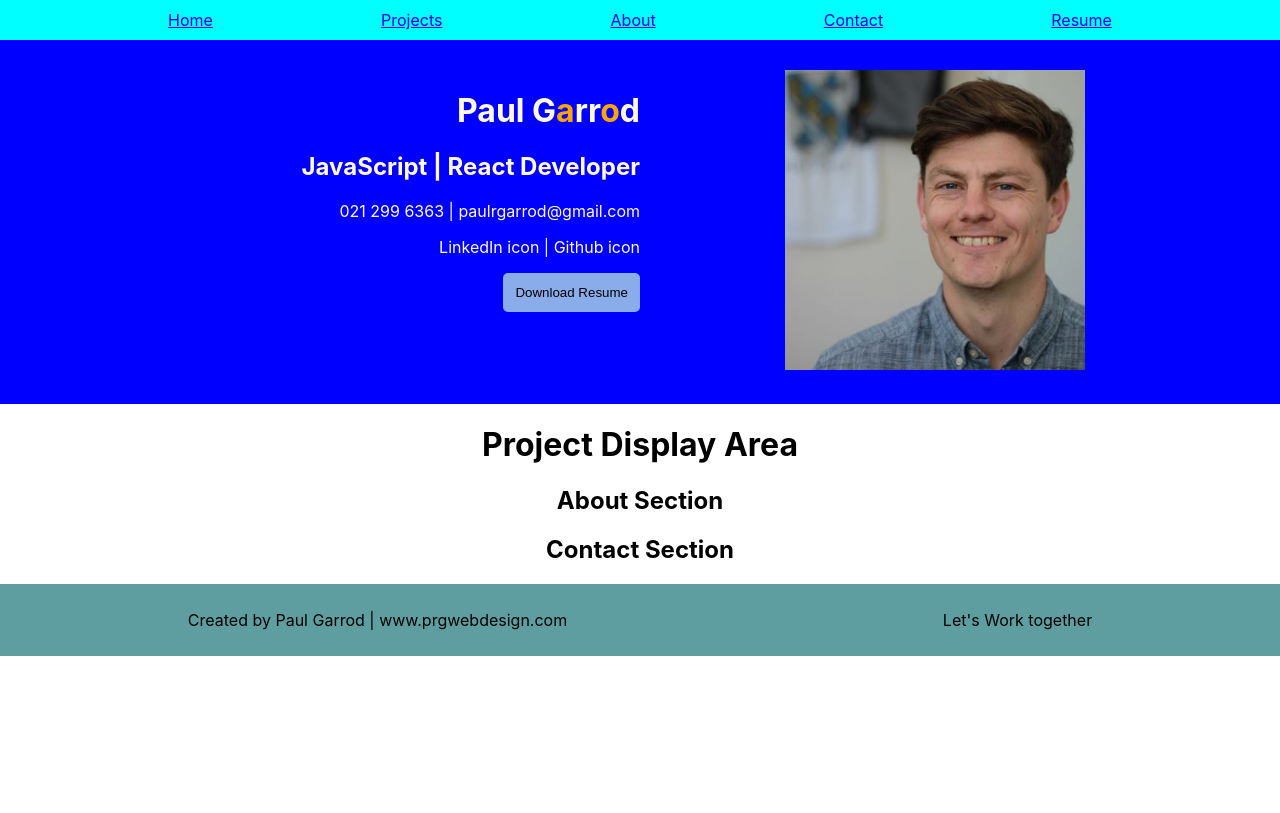
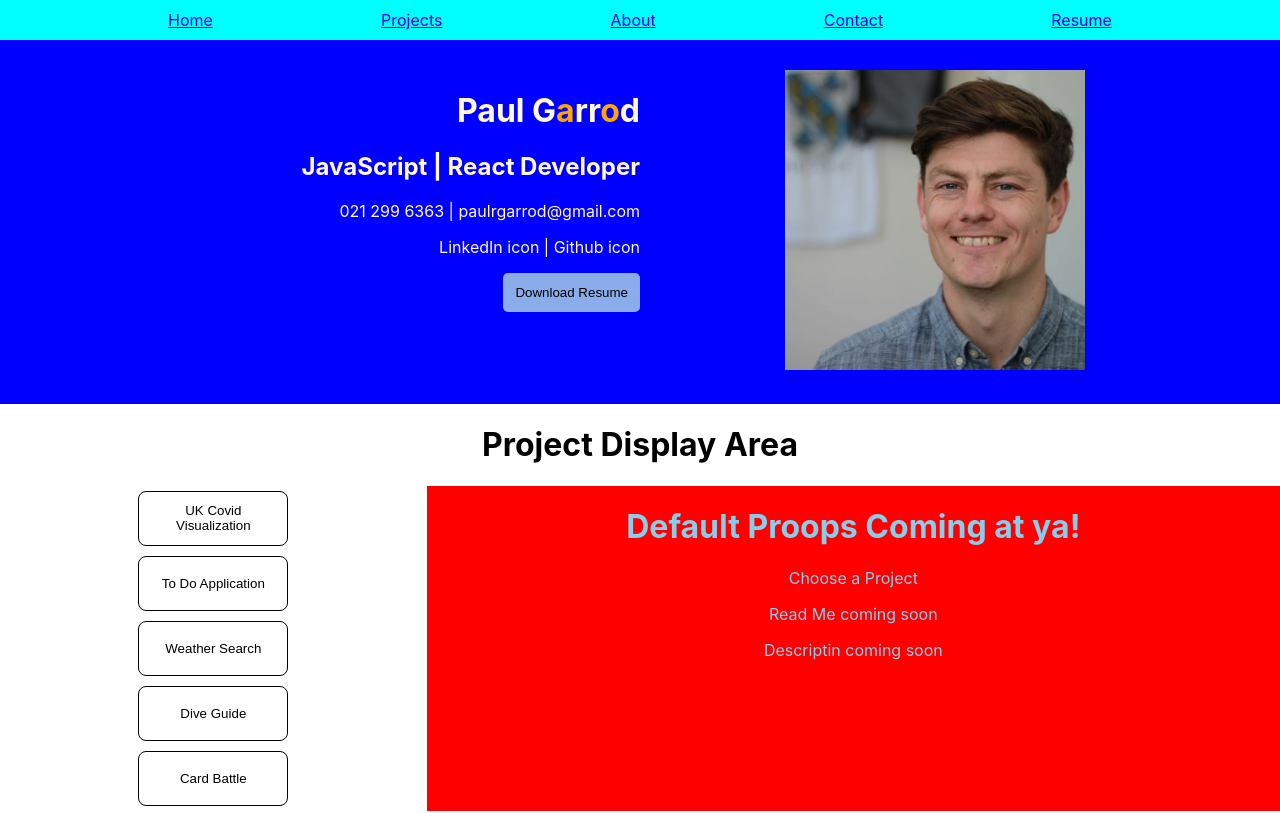
Before and after one commit to PaulGarrod/paulGarrodDevPortfolio, a React (Create React App) app: page / in a window 1280 px wide. Shown: the top 813 px of the page. Built offline with nearby package versions, Linux system fonts and the light colour scheme.

Commit message:
create project functionality

```diff
--- a/src/ProjectCard.css
+++ b/src/ProjectCard.css
@@ -0,0 +1,24 @@
+.project-card-title {
+    display: flex;
+    flex-direction: column;
+    align-items: center;
+}
+
+.project-card-title button {
+    background-color: inherit;
+    border: 0.5px solid black;
+    border-radius: 8px;
+    padding: 5px 15px;
+    margin: 5px;
+    width: 150px;
+    height: 55px;
+}
+
+.project-card-display {
+    background-color: red;
+    color: skyblue;
+}
+.project-card-container {
+    display: grid;
+    grid-template-columns: 1fr 2fr;
+};
--- a/src/ProjectCard.js
+++ b/src/ProjectCard.js
@@ -0,0 +1,67 @@
+import React, { useState } from "react";
+import './ProjectCard.css'
+
+export const ProjectCard = () => {
+
+    const project = [{
+        title: 'UK Covid Visualization',
+        tech: 'JavaScript',
+        readMe: 'Covid my read me, for your please.',
+        desc: 'Covid my Desc for our pleasure.'
+    }, {
+        title: 'To Do Application',
+        tech: 'JQuery',
+        readMe: 'TODO my read me, for your please.',
+        desc: 'TODO my Desc for our pleasure.'
+    }, {
+        title: 'Weather Search',
+        tech: 'JavaScript',
+        readMe: 'WEATHER my read me, for your please.',
+        desc: 'WEATHER my Desc for our pleasure.'
+    }, {
+        title: 'Dive Guide',
+        tech: 'JavaScript',
+        readMe: 'DIVE GUIDE my read me, for your please.',
+        desc: 'DIVE GUIDE my Desc for our pleasure.'
+    }, {
+        title: 'Card Battle',
+        tech: 'React',
+        readMe: 'CARD BATTLE my read me, for your please.',
+        desc: 'CARD BATTLE my Desc for our pleasure.'
+    }];
+
+    const titleArray = project.map(i => i.title);
+
+    const [title, setTitle] = useState('Default Proops Coming at ya!')
+    const [tech, setTech] = useState('Choose a Project')
+    const [readMe, setReadMe] = useState('Read Me coming soon')
+    const [desc, setDesc] = useState('Descriptin coming soon')
+
+    const handleClick = (e) => {
+        const index = project.findIndex(i => i.title === e.target.innerHTML)
+        console.log(e.target.innerHTML);
+        console.log(index);
+        setTitle(project[index].title);
+        setTech(project[index].tech);
+        setReadMe(project[index].readMe);
+        setDesc(project[index].desc);
+    }
+
+    return (
+    <div className="project-card-container">
+        <div className="project-card-title">
+        {titleArray.map((i) => (
+            <button onClick={handleClick}>{i}</button>
+            ))}
+        </div>
+        <div className="project-card-display">
+            <h1>{title}</h1>
+            <p>{tech}</p>
+            <p>{readMe}</p>
+            <p>{desc}</p>
+        </div>
+    </div>
+    )
+};
+
+export default ProjectCard;
--- a/src/ProjectDisplay.js
+++ b/src/ProjectDisplay.js
@@ -1,9 +1,15 @@
+import React, { useState } from 'react'
+import ProjectCard from './ProjectCard'
 import './ProjectDisplay.css'
 
 export const ProjectDisplay = () => {
+
     return (
-        <div className="ProjectDisplay">
+        <div className="project-display">
             <h1>Project Display Area</h1>
+            <div>
+                <ProjectCard />
+            </div>
         </div>
     )
 };
```
